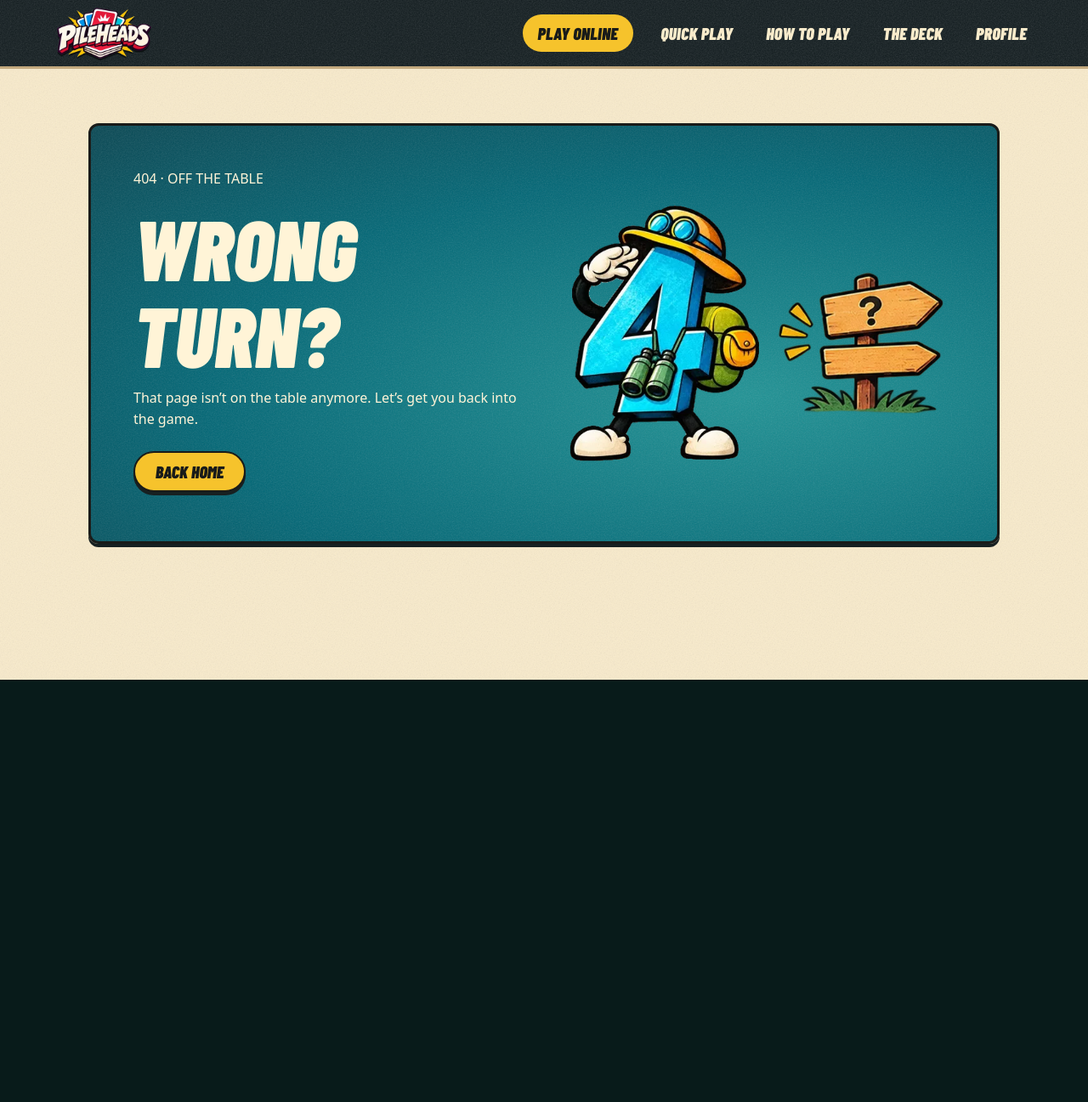
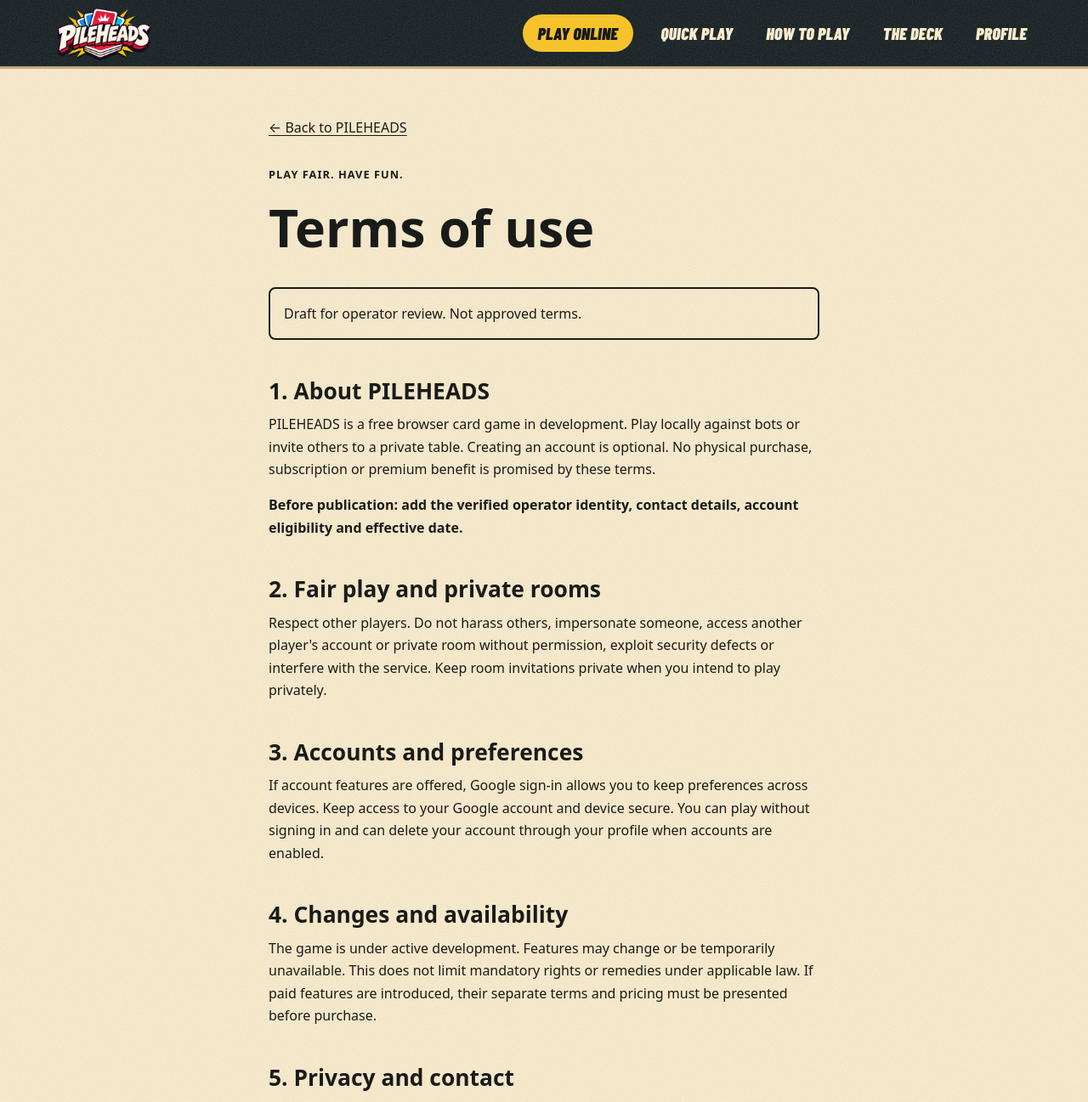
Before and after one commit to CartShift/pileheads, a Next.js app in the folder apps/web/: page /terms in a window 1280 px wide. Before the commit this address had no page. Shown: the top 1297 px of the page at 85% size. Before the commit the page ends 800 px from the top, so only its background shows below. Built offline with nearby package versions, Linux system fonts and the light colour scheme.

Commit message:
Prepare terms route, privacy legal-basis review and legal-page browser coverage

```diff
--- a/apps/web/app/page.tsx
+++ b/apps/web/app/page.tsx
@@ -80,6 +80,6 @@ export default function HomePage() {
       <div><p className={styles.kicker}>From screen to table</p><h2>The physical<br/>game<span>.</span></h2><p>Small box. Big fun. Made for game nights, holidays and spontaneous showdowns. The physical deck is currently in playtesting.</p><Button href="/deck" kind="yellow">Meet the physical deck →</Button><p className={styles.releaseNote}>Physical retail launch to be announced.</p><DeckWaitlist/></div><div className={polish.physicalFan} role="group" aria-label="Three illustrated numbered cards">{["2","3","1"].map((name,i)=><Card key={name} name={name} className={polish["physicalCard"+i]}/>)}</div>
     </div></section>
     <section className={styles.closing}><div className={styles.closingCrew}><UniverseIllustration name="hero-game-night"/></div><div className={styles.closingCopy}><p className={styles.kicker}>Good games. Great company.</p><h2>Bring PILEHEADS<br/>to your table<span>.</span></h2><Button href="/play" kind="yellow">One more round? →</Button></div></section>
-    <footer className={styles.footer}><Link href="/" aria-label="PILEHEADS home"><Brand/></Link><nav aria-label="Footer navigation"><CampaignPlayLink href="/play">Play online</CampaignPlayLink><Link href="/quick-play">Quick Play</Link><a href="/how-to-play">How to play</a><a href="/deck">The deck</a><a href="/#physical">The physical game</a><Link href="/profile">Profile</Link><Link href="/privacy">Privacy</Link></nav><small>© PILEHEADS</small><FunnelConsent/></footer>
+    <footer className={styles.footer}><Link href="/" aria-label="PILEHEADS home"><Brand/></Link><nav aria-label="Footer navigation"><CampaignPlayLink href="/play">Play online</CampaignPlayLink><Link href="/quick-play">Quick Play</Link><a href="/how-to-play">How to play</a><a href="/deck">The deck</a><a href="/#physical">The physical game</a><Link href="/profile">Profile</Link><Link href="/privacy">Privacy</Link><Link href="/terms">Terms</Link></nav><small>© PILEHEADS</small><FunnelConsent/></footer>
   </main>;
 }
--- /dev/null
+++ b/apps/web/app/terms/page.tsx
@@ -0,0 +1,36 @@
+import type { Metadata } from "next";
+import Link from "next/link";
+import SiteHeader from "../../components/site-header";
+import styles from "../privacy/privacy.module.css";
+
+export const metadata: Metadata = {
+  title: "Terms of use | PILEHEADS",
+  alternates: { canonical: "/terms" },
+  robots: { index: false, follow: true }
+};
+
+// Draft only: owner and legal review required before publication.
+export default function TermsPage(){
+  return <main className="game-shell stack-lobby">
+    <SiteHeader/>
+    <article className={styles.document} aria-labelledby="terms-title">
+      <Link href="/">← Back to PILEHEADS</Link>
+      <p className={styles.eyebrow}>PLAY FAIR. HAVE FUN.</p>
+      <h1 id="terms-title">Terms of use</h1>
+      <p className={styles.draft} role="note">Draft for operator review. Not approved terms.</p>
+      <h2>1. About PILEHEADS</h2>
+      <p>PILEHEADS is a free browser card game in development. Play locally against bots or invite others to a private table. Creating an account is optional. No physical purchase, subscription or premium benefit is promised by these terms.</p>
+      <p><strong>Before publication: add the verified operator identity, contact details, account eligibility and effective date.</strong></p>
+      <h2>2. Fair play and private rooms</h2>
+      <p>Respect other players. Do not harass others, impersonate someone, access another player's account or private room without permission, exploit security defects or interfere with the service. Keep room invitations private when you intend to play privately.</p>
+      <h2>3. Accounts and preferences</h2>
+      <p>If account features are offered, Google sign-in allows you to keep preferences across devices. Keep access to your Google account and device secure. You can play without signing in and can delete your account through your profile when accounts are enabled.</p>
+      <h2>4. Changes and availability</h2>
+      <p>The game is under active development. Features may change or be temporarily unavailable. This does not limit mandatory rights or remedies under applicable law. If paid features are introduced, their separate terms and pricing must be presented before purchase.</p>
+      <h2>5. Privacy and contact</h2>
+      <p>See the <Link href="/privacy">privacy notice</Link> for information about data and account choices. <strong>Before publication: complete the support and complaints process, and review the terms against applicable consumer law.</strong></p>
+      <h2>6. Your legal rights</h2>
+      <p>Nothing in these draft terms is intended to waive rights that cannot lawfully be waived. <strong>Before publication: obtain appropriate review of contract formation, age eligibility, suspension and liability provisions.</strong></p>
+    </article>
+  </main>;
+}
```
Also changed, not shown: apps/web/app/privacy/page.tsx (+6 -3 lines), 2 other files (tests, documents, lock files or other folders).
